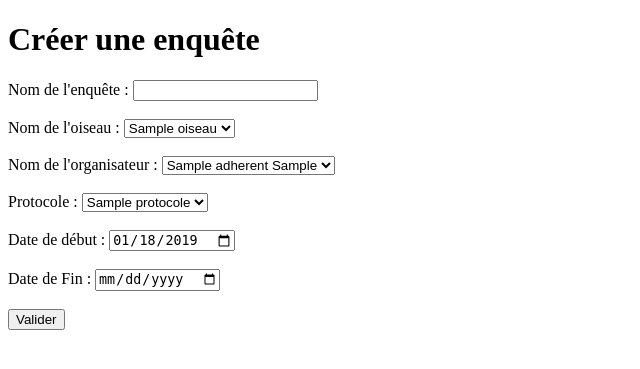
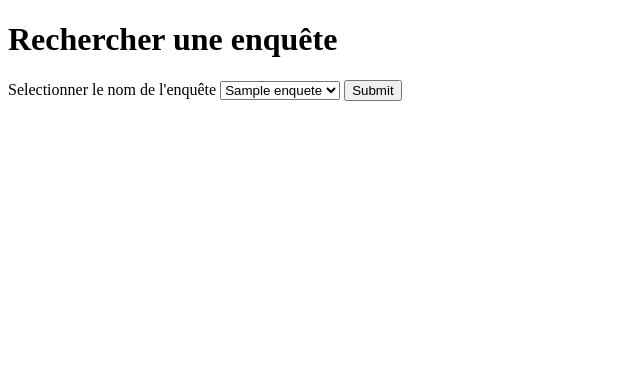
Before and after one commit to AnPasco/ProjetLPO, a PHP site: page / in a window 1280 px wide. Shown: the top 369 px of the page, without its empty margins (0-640 px from the left). Run offline with PHP 8.4, Linux system fonts and the light colour scheme; tables that the repository leaves empty or names only in its code hold one stand-in row (values such as "Sample post").

Commit message:
Recherche Enquete

```diff
--- a/Ptut/classes/EnqueteManager.class.php
+++ b/Ptut/classes/EnqueteManager.class.php
@@ -1,25 +1,45 @@
 <?php
-class EnqueteManager{
-	private $dbo;
 
-	public function __construct($db){
-		$this->db=$db;
-	}
+class EnqueteManager
+{
+    private $dbo;
 
-   public function addEnquete($Enquete){
-      $requete = $this->db->prepare(
-	      'INSERT INTO enquetes (en_nom, oi_num, organisateur, proto_num, date_deb, date_fin)
+    public function __construct($db)
+    {
+        $this->dbo = $db;
+    }
+
+    public function addEnquete($Enquete)
+    {
+        $requete = $this->dbo->prepare(
+            'INSERT INTO enquetes (en_nom, oi_num, organisateur, proto_num, date_deb, date_fin)
          VALUES (:en_nom, :oi_num, :organisateur, :proto_num, :date_deb, :date_fin);');
 
-      $requete->bindValue(':en_nom',$Enquete->getEnqueteNom());
-      $requete->bindValue(':oi_num',$Enquete->getOiseauNum());
-      $requete->bindValue(':organisateur',$Enquete->getOrganisateur());
-      $requete->bindValue(':proto_num',$Enquete->getProtocoleNum());
-      $requete->bindValue(':date_deb',$Enquete->getDateDebut());
-      $requete->bindValue(':date_fin',$Enquete->getDateFin());
+        $requete->bindValue(':en_nom', $Enquete->getEnqueteNom());
+        $requete->bindValue(':oi_num', $Enquete->getOiseauNum());
+        $requete->bindValue(':organisateur', $Enquete->getOrganisateur());
+        $requete->bindValue(':proto_num', $Enquete->getProtocoleNum());
+        $requete->bindValue(':date_deb', $Enquete->getDateDebut());
+        $requete->bindValue(':date_fin', $Enquete->getDateFin());
 
-      $retour=$requete->execute();
-		return $retour;
-  }
+        $retour = $requete->execute();
+        return $retour;
+    }
+
+    public function getAllEnquete()
+    {
+        $listeEnquete = array();
+
+        $sql = 'SELECT en_num, en_nom, oi_num, organisateur, proto_num, date_deb, date_fin FROM enquetes';
+        $request = $this->dbo->prepare($sql);
+        $request->execute();
+
+        while ($enquete = $request->fetch(PDO::FETCH_OBJ))
+            $listeEnquete[] = new Enquete($enquete);
+
+        $request->closeCursor();
+        return $listeEnquete;
+    }
 }
+
 ?>
--- a/Ptut/include/config.inc.php
+++ b/Ptut/include/config.inc.php
@@ -2,9 +2,9 @@
 // Param�tres du site LPO
 
 define('DBHOST', "localhost");
-define('DBNAME', "lpo");
-define('DBUSER', "John");
-define('DBPASSWD', "toto");
+define('DBNAME', "projet lpo");
+define('DBUSER', "Kurt");
+define('DBPASSWD', "Cobain");
 define('ENV','dev');
 define('DBPORT',3306);
 // pour un environememnt de production remplacer 'dev' (d�veloppement) par 'prod' (production)
--- a/Ptut/include/footer.inc.php
+++ b/Ptut/include/footer.inc.php
@@ -2,5 +2,14 @@
 <div id="footer">
 <br />
 </div>
+<script>
+
+function getId(monId)
+{
+  var id=monId;
+  document.getElementById("test").innerHTML = document.getElementById("test").innerHTML + " " + id + ",";
+  document.getElementById("ids").value = document.getElementById("ids").value + id + ",";
+}
+</script>
 </body>
 </html>
--- a/Ptut/include/pages/CreerEnquete.inc.php
+++ /dev/null
@@ -1,88 +0,0 @@
-<h1>Créer une enquête</h1>
-<?php
-	$pdo = new Mypdo();
-	$OiseauManager = new OiseauManager($pdo);
-	$AdherentManager = new AdherentManager($pdo);
-	$ProtocoleManager = new ProtocoleManager($pdo);
-	$listeOiseau = $OiseauManager->getAllOiseaux();
-	$listeAdherent = $AdherentManager->getAllAdherent();
-	$listeProtocole = $ProtocoleManager->getAllProtocole();
-
-	if(empty($_POST['en_nom']) || empty($_POST['oi_num']) || empty($_POST['organisateur'])
-   	|| empty($_POST['proto_num']) || empty($_POST['date_deb']) || empty($_POST['date_fin']) ) {
-
-		?>
-		<form action="index.php" id="insert" method="post">
-		 	<?php
-		 	echo 'Nom de l\'enquête : ';
-		 	?>
-		 	<input type="text" name="en_nom"  id="$en_nom" size="20">
-			</br></br>
-			<?php
-		 	echo 'Nom de l\'oiseau : ';
-		 	?>
-			<select size="1" name ="oi_num">
-				<?php
-				foreach ($listeOiseau as $Oiseau){ ?>
-					<option value= "<?php echo $Oiseau->getOiseauNum();?>">
-						<?php echo $Oiseau->getEspeceNom();?>
-					</option>
-				<?php } ?>
-			</select>
-		</br></br>
-		<?php
-		echo 'Nom de l\'organisateur : ';
-		?>
-		<select size="1" name ="organisateur">
-			<?php
-			foreach ($listeAdherent as $Adherent){ ?>
-				<option value= "<?php echo $Adherent->getIdPersonne();?>">
-					<?php echo $Adherent->getNomAdherent()." ";
-					echo $Adherent->getPrenomAdherent();?>
-				</option>
-			<?php } ?>
-		</select>
-	</br></br>
-	<?php
-	echo 'Protocole : ';
-	?>
-	<select size="1" name ="proto_num">
-		<?php
-		foreach ($listeProtocole as $Protocole){ ?>
-			<option value= "<?php echo $Protocole->getNumeroProtocole();?>">
-				<?php echo $Protocole->getEnqueteNom();?>
-			</option>
-		<?php } ?>
-	</select>
-	</br></br>
-	<?php
-	echo 'Date de début : ';
-	?>
-	<input type="date" name="date_deb"  id="$date_deb" size="15" value= <?php echo date("Y-m-d")?>>
-	</br></br>
-	<?php
-	echo 'Date de Fin : ';
-	?>
-	<input type="date" name="date_fin"  id="$date_fin" size="15">
-	</br></br>
-   <input type="submit" value="Valider"/>
-	</form>
-	<?php
-} else{
-	$EnqueteManager = new EnqueteManager($pdo);
-	$Enquete = new Enquete($_POST);
-	$ajout = $EnqueteManager->addEnquete($Enquete);
-
-	if ($ajout){
- 		echo "L'enquête à bien été ajoutée.";
-		header("Refresh: 3;URL=index.php");
-      exit();
- 	}else{
- 		echo "Problème d'insertion !";
-		header("Refresh: 3;URL=index.php");
-      exit();
-	}
-}
-
-
- ?>
--- /dev/null
+++ b/Ptut/include/pages/RechercherEnquete.php
@@ -0,0 +1,24 @@
+<h1>Rechercher une enquête</h1>
+
+<?php
+$pdo = new Mypdo();
+$enqueteManager = new EnqueteManager($pdo);
+$listeEnquete = $enqueteManager->getAllEnquete();
+?>
+
+<form action="" id="search" method="post">
+    <?= 'Selectionner le nom de l\'enquête' ?>
+    <select name="en_nom">
+        <?php
+        foreach ($listeEnquete as $enquete) {
+            ?>
+            <option value="<?php $enquete->getEnqueteNum(); ?>">
+                <?php echo $enquete->getEnqueteNom(); ?>
+            </option>
+            <?php
+        }
+        ?>
+    </select>
+
+    <input type="submit" name="Rechercher">
+</form>
--- a/Ptut/index.php
+++ b/Ptut/index.php
@@ -7,7 +7,7 @@ require_once("include/header.inc.php");
 ?>
 <div id="corps">
 	<?php
-	require_once("include/pages/CreerEnquete.inc.php");
+	require_once("include/pages/RechercherEnquete.php");
 	?>
 </div>
 
```
Also changed, not shown: Ptut/classes/Carre.class.php (added, +77 -0 lines), Ptut/classes/CarreManager.class.php (added, +21 -0 lines).
